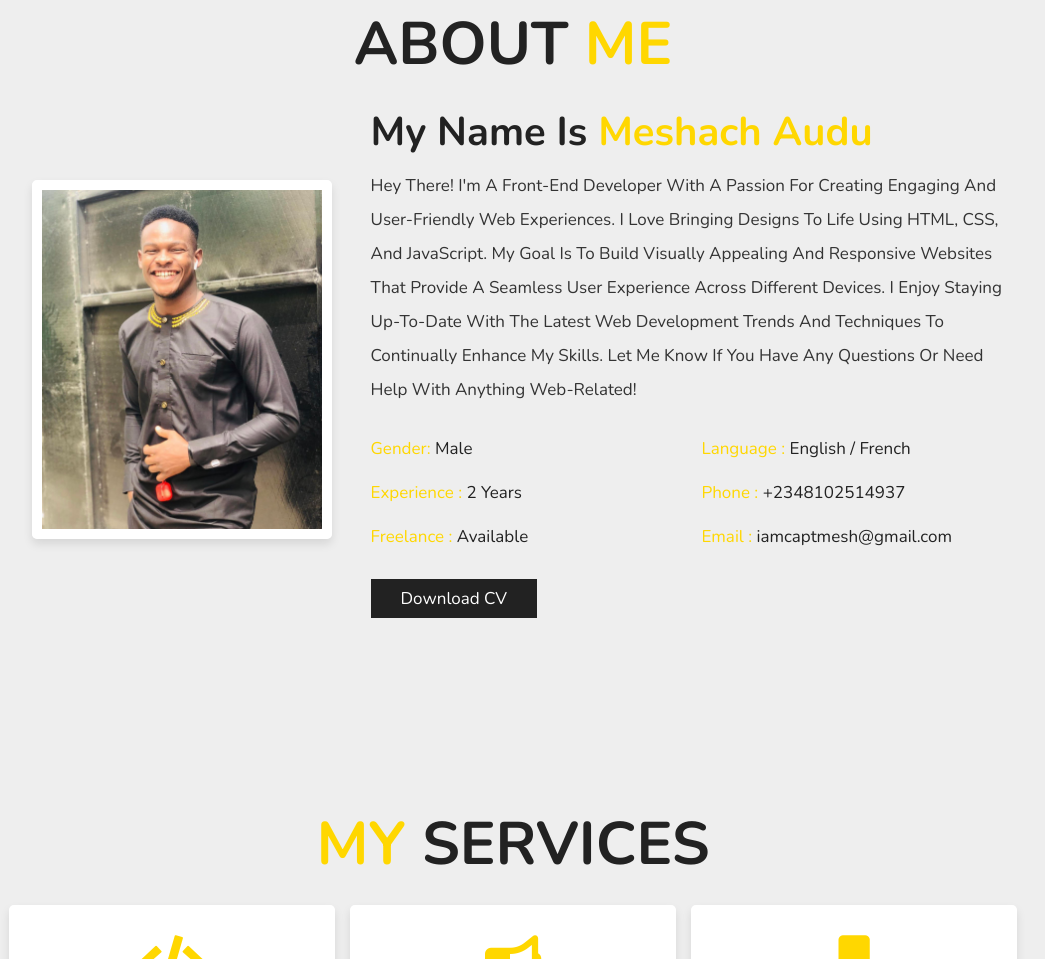
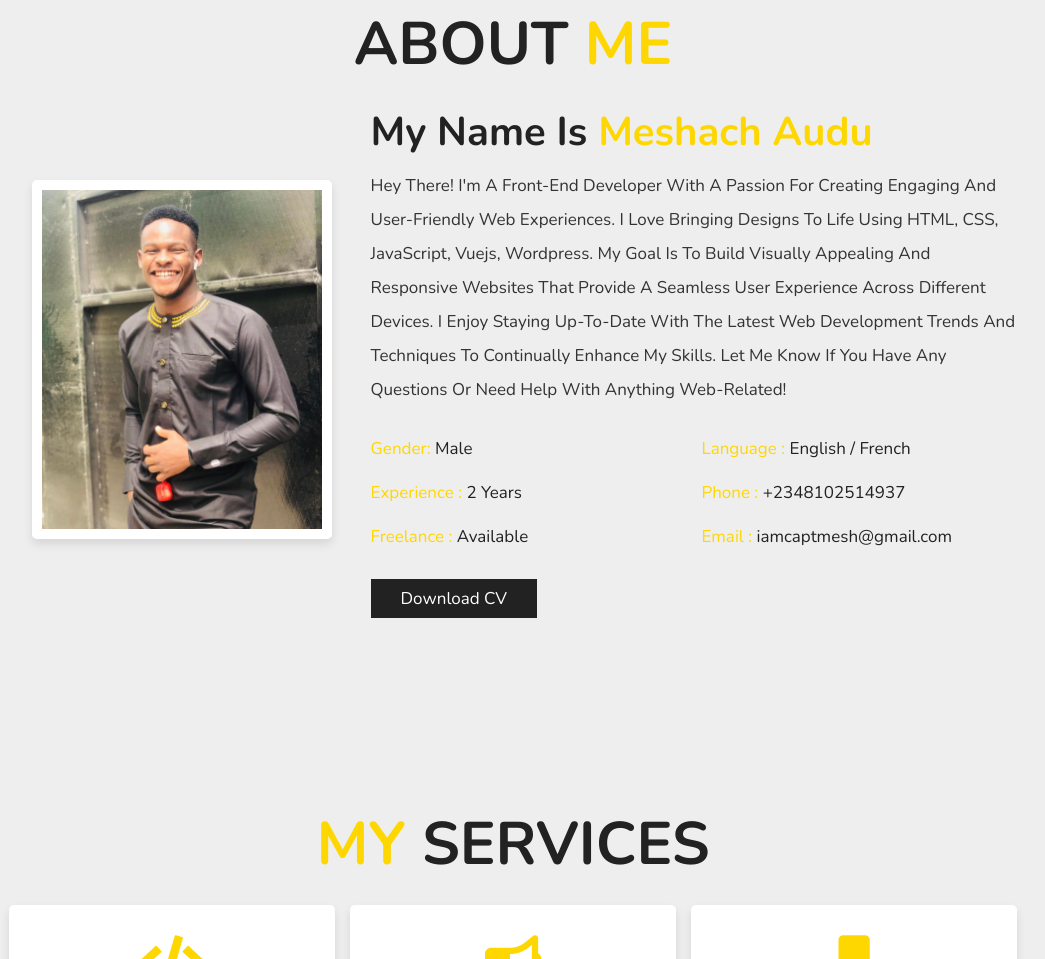
Before and after one commit to kwuva/portfolio-website, a plain HTML site: page index.html in a window 1280 px wide. Shown: the part 817-1776 px from the top of the page, without its empty margins (102-1147 px from the left). Drawn offline with nearby package versions, Linux system fonts and the light colour scheme; animation ran at ten frames a second.

Commit message:
Update index.html

```diff
--- a/index.html
+++ b/index.html
@@ -57,7 +57,7 @@
           <p class="info">
             Hey there! I'm a front-end developer with a passion for creating
             engaging and user-friendly web experiences. I love bringing designs
-            to life using HTML, CSS, and JavaScript. My goal is to build
+            to life using HTML, CSS, JavaScript, vuejs, wordpress. My goal is to build
             visually appealing and responsive websites that provide a seamless
             user experience across different devices. I enjoy staying up-to-date
             with the latest web development trends and techniques to continually
```
